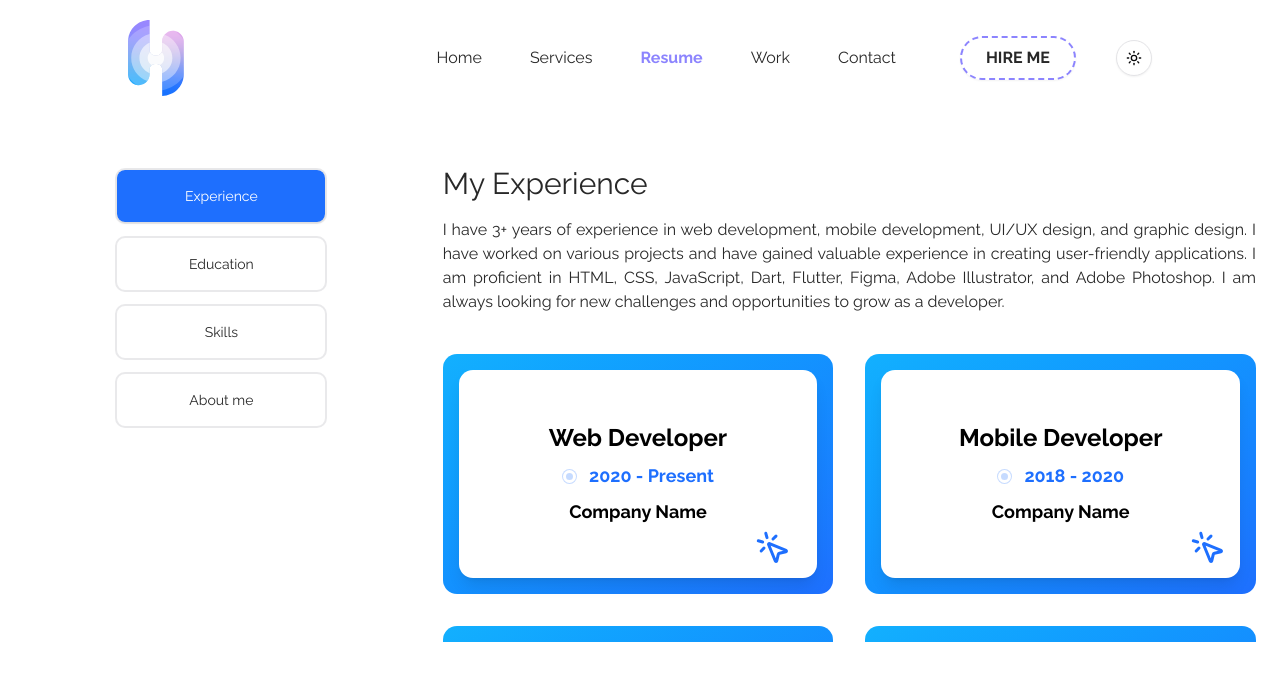
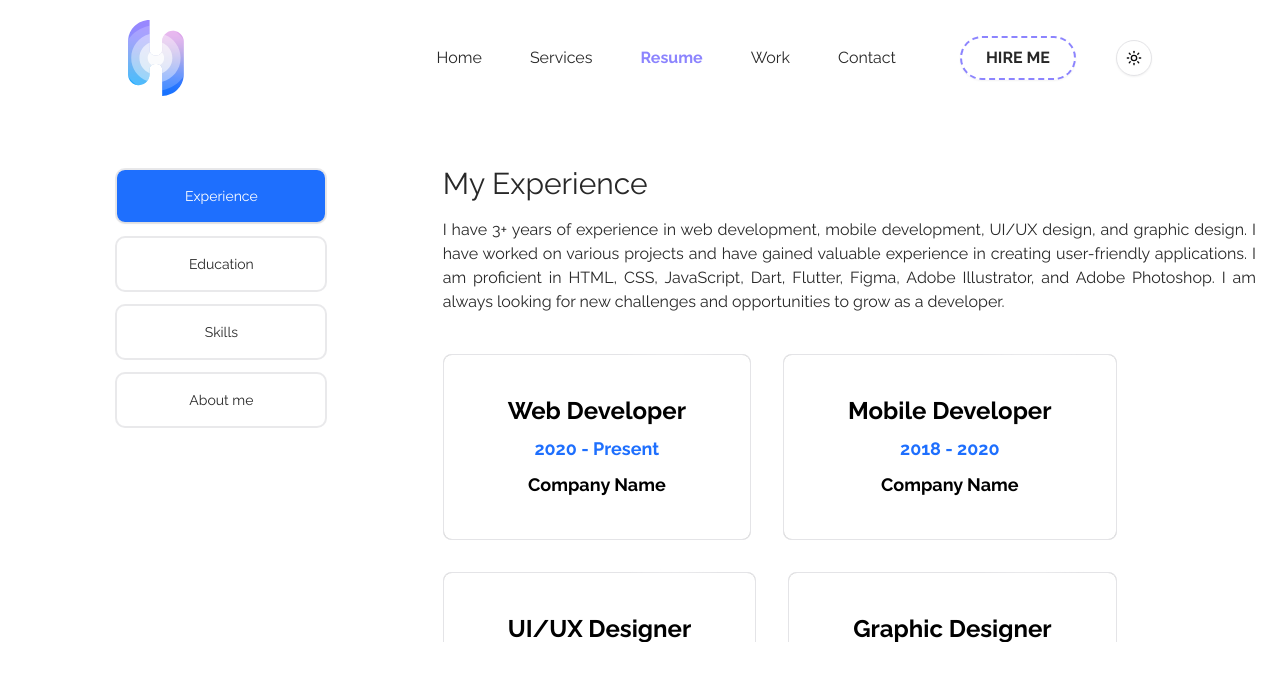
Before and after one commit to Harman-khurmi/harman-portfolio, a Next.js app: page /resume in a window 1280 px wide. Shown: the top 680 px of the page. Built offline with nearby package versions, Linux system fonts and the light colour scheme.

Commit message:
experience section updated

```diff
--- a/app/resume/page.jsx
+++ b/app/resume/page.jsx
@@ -16,6 +16,7 @@
 import { GiClick } from "react-icons/gi";
 import ClipPathLinks from "@/components/ClipPathLinks";
 import { FaReact } from "react-icons/fa";
+import { HoverBorderGradient } from "../../components/ui/hover-border-gradient";
 
 const resume = () => {
   return (
@@ -46,10 +47,20 @@
                   animate={{ opacity: 1, transition: { duration: 0.5, delay: 0.5, ease: easeInOut } }}
                   className='flex w-full items-center justify-center content-center py-10'
                 >
+                  {/* grid grid-cols-1 lg:grid-cols-2 */}
                   <ScrollArea className="h-[18rem] w-full flex justify-center content-center">
-                    <div className='grid grid-cols-1 lg:grid-cols-2 justify-center content-center place-content-center mx-auto gap-8'>
+                    <div className='flex flex-wrap w-full items-center justify-start mx-auto gap-8'>
                       {experience.exp.map((item, index) => (
-                        <TiltCard key={index} item={item} />
+                        <HoverBorderGradient
+                          containerClassName="rounded-md"
+                          key={index}
+                          as="button"
+                          className="dark:bg-black bg-white text-black dark:text-white flex items-center justify-center w-full p-6 px-12"
+                        >
+                          <AceternityLogo key={index} item={item}/>
+
+                        </HoverBorderGradient>
+                        // <TiltCard key={index} item={item} />
                       ))}
                     </div>
                   </ScrollArea>
@@ -77,7 +88,7 @@
               </TabsContent>
 
               <TabsContent value="Skills">
-              <div className='flex flex-col gap-4 items-center md:items-start'>
+                <div className='flex flex-col gap-4 items-center md:items-start'>
                   <h1 className='text-3xl'>{skills.title}</h1>
                   <p className='text-md text-justify'>{skills.description}</p>
                 </div>
@@ -89,7 +100,7 @@
                   <ScrollArea className="h-[18rem] w-full flex justify-center content-center">
                     <div className='grid grid-cols-1 lg:grid-cols-2 justify-center content-center place-content-center mx-auto gap-8'>
                       {skills.logos.map((item, index) => (
-                        <ClipPathLinks key={index} item={item}/>
+                        <ClipPathLinks key={index} item={item} />
                       ))}
                     </div>
                   </ScrollArea>
@@ -197,6 +208,24 @@
     },
   ],
 }
+
+const AceternityLogo = ({ item }) => {
+  return (
+    <>
+      <div
+          className="flex flex-col text-lg font-bold gap-2 items-center p-4"
+        >
+          <h1 className="text-xl md:text-2xl">{item.position}</h1>
+          <div className="flex gap-3 items-center">
+
+            {/* <div className="blink"></div> */}
+            <p className="text-fourth">{item.duration}</p>
+          </div>
+          <p className="">{item.company}</p>
+          </div>
+    </>
+  );
+};
 
 const TiltCard = ({ item }) => {
   const ref = useRef(null);
--- /dev/null
+++ b/components/ui/hover-border-gradient.jsx
@@ -0,0 +1,81 @@
+"use client";
+import React, { useState, useEffect } from "react";
+
+import { motion } from "motion/react";
+import { cn } from "@/lib/utils";
+
+export function HoverBorderGradient({
+  children,
+  containerClassName,
+  className,
+  as: Tag = "button",
+  duration = 1,
+  clockwise = true,
+  ...props
+}) {
+  const [hovered, setHovered] = useState(false);
+  const [direction, setDirection] = useState("TOP");
+
+  const rotateDirection = currentDirection => {
+    const directions = ["TOP", "LEFT", "BOTTOM", "RIGHT"];
+    const currentIndex = directions.indexOf(currentDirection);
+    const nextIndex = clockwise
+      ? (currentIndex - 1 + directions.length) % directions.length
+      : (currentIndex + 1) % directions.length;
+    return directions[nextIndex];
+  };
+
+  const movingMap = {
+    TOP: "radial-gradient(20.7% 50% at 50% 0%, hsl(0, 0%, 100%) 0%, rgba(255, 255, 255, 0) 100%)",
+    LEFT: "radial-gradient(16.6% 43.1% at 0% 50%, hsl(0, 0%, 100%) 0%, rgba(255, 255, 255, 0) 100%)",
+    BOTTOM:
+      "radial-gradient(20.7% 50% at 50% 100%, hsl(0, 0%, 100%) 0%, rgba(255, 255, 255, 0) 100%)",
+    RIGHT:
+      "radial-gradient(16.2% 41.199999999999996% at 100% 50%, hsl(0, 0%, 100%) 0%, rgba(255, 255, 255, 0) 100%)",
+  };
+
+  const highlight =
+    "radial-gradient(75% 181.15942028985506% at 50% 50%, #3275F8 0%, rgba(255, 255, 255, 0) 100%)";
+
+  useEffect(() => {
+    if (!hovered) {
+      const interval = setInterval(() => {
+        setDirection((prevState) => rotateDirection(prevState));
+      }, duration * 1000);
+      return () => clearInterval(interval);
+    }
+  }, [hovered]);
+  return (
+    (<Tag
+      onMouseEnter={(event) => {
+        setHovered(true);
+      }}
+      onMouseLeave={() => setHovered(false)}
+      className={cn(
+        "relative flex rounded-full border  content-center bg-black/20 hover:bg-black/10 transition duration-500 dark:bg-white/20 items-center flex-col flex-nowrap gap-10 h-min justify-center overflow-visible decoration-clone w-fit",
+        containerClassName
+      )}
+      {...props}>
+      <div
+        className={cn("w-auto text-white z-10 bg-black px-4 py-2 rounded-[inherit]", className)}>
+        {children}
+      </div>
+      <motion.div
+        className={cn("flex-none inset-0 overflow-hidden absolute z-0 rounded-[inherit]")}
+        style={{
+          filter: "blur(2px)",
+          position: "absolute",
+          width: "100%",
+          height: "100%",
+        }}
+        initial={{ background: movingMap[direction] }}
+        animate={{
+          background: hovered
+            ? [movingMap[direction], highlight]
+            : movingMap[direction],
+        }}
+        transition={{ ease: "linear", duration: duration ?? 1 }} />
+      <div className="bg-black absolute z-1 flex-none inset-[2px] rounded-[100px]" />
+    </Tag>)
+  );
+}
--- a/package.json
+++ b/package.json
@@ -22,7 +22,7 @@
     "class-variance-authority": "^0.7.1",
     "clsx": "^2.1.1",
     "lucide-react": "^0.475.0",
-    "motion": "^12.4.7",
+    "motion": "^12.5.0",
     "next": "15.1.7",
     "next-themes": "^0.4.4",
     "postcss": "^8.5.3",
```
Also changed, not shown: lib/utils.js (line endings or trailing spaces), 1 other file (tests, documents, lock files or other folders).
